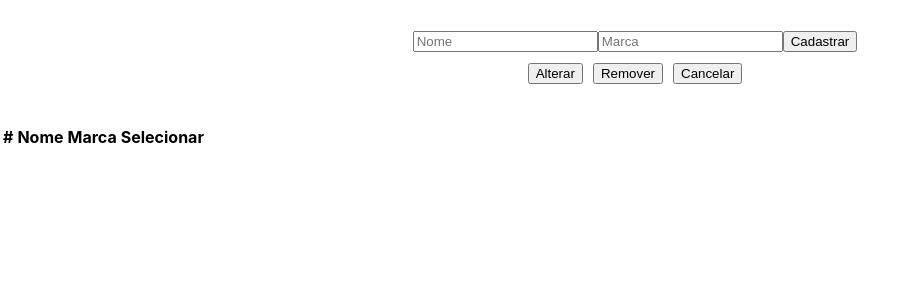
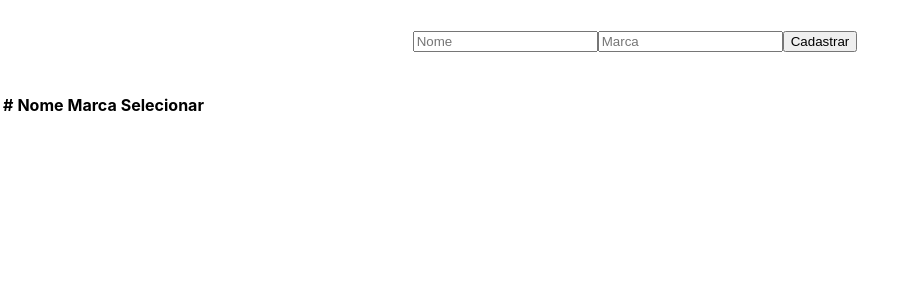
Before and after one commit to pedrogodri/Projeto-Spring-Boot-React, a React (Create React App) app in the folder front-produtos/: page / in a window 1280 px wide. Shown: the top 300 px of the page, without its empty margins (0-917 px from the left). Built offline with nearby package versions, Linux system fonts and the light colour scheme; the HTML template or start-up script is replaced by a standard one.

Commit message:
feat: Visiblidade dos botões

```diff
--- a/front-produtos/src/App.js
+++ b/front-produtos/src/App.js
@@ -1,11 +1,15 @@
+import { useState } from 'react';
 import './App.css';
 import Formulario from './Formulario';
 import Tabela from './Tabela';
 
 function App() {
+
+  const [btnCadastrar, setBtnCadastrar] = useState(true);
+
   return (
     <div>
-      <Formulario />
+      <Formulario botao={btnCadastrar} />
       <Tabela />
     </div>
   );
--- a/front-produtos/src/Formulario.js
+++ b/front-produtos/src/Formulario.js
@@ -1,13 +1,21 @@
-function Formulario() {
+function Formulario({botao}) {
     return(
         <form>
             <input type='text' placeholder='Nome' className="form-control" />
             <input type='text' placeholder='Marca' className="form-control" />
 
-            <input type='button' value='Cadastrar' className="btn btn-primary" />
-            <input type='button' value='Alterar' className="btn btn-warning" />
-            <input type='button' value='Remover' className="btn btn-danger" />
-            <input type='button' value='Cancelar' className="btn btn-secondary" />
+            {
+                botao
+                ?
+                <input type='button' value='Cadastrar' className="btn btn-primary" />
+                :
+                <div>
+                    <input type='button' value='Alterar' className="btn btn-warning" />
+                    <input type='button' value='Remover' className="btn btn-danger" />
+                    <input type='button' value='Cancelar' className="btn btn-secondary" />
+                </div>
+            }
+
         </form>
     )
 }
```
